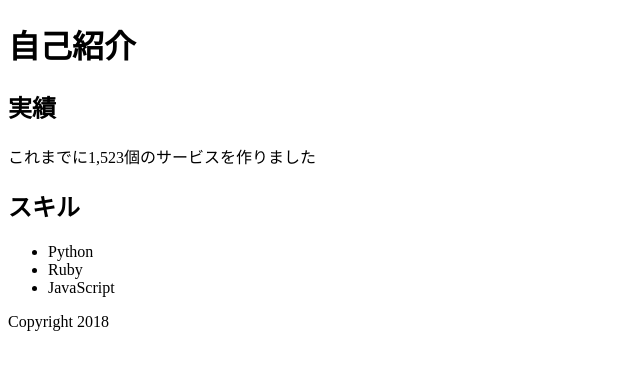
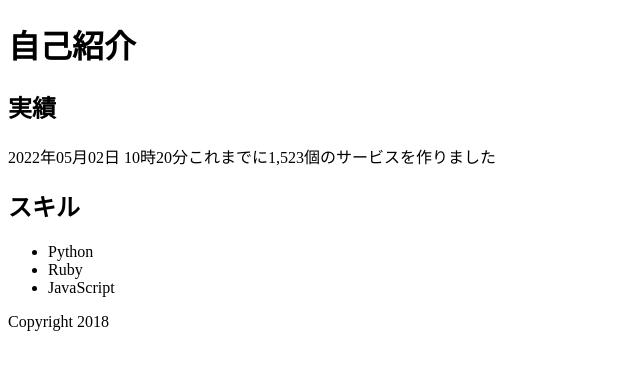
Before and after one commit to kf53495/django_tutorial, a Django app: page /about2/ in a window 1280 px wide. Shown: the part 32-402 px from the top of the page, without its empty margins (0-640 px from the left). Run offline with Django 4.2, Linux system fonts and the light colour scheme.

Commit message:
about2に現在時刻を表示するように設定

```diff
--- a/app2/templates/about2.html
+++ b/app2/templates/about2.html
@@ -4,7 +4,7 @@
 {% block main %}
     <h1>自己紹介</h1>
     <h2>実績</h2>
-    <p>これまでに{{ num_services|intcomma }}個のサービスを作りました</p>
+    <p>{% now "Y年m月d日 H時i分" %}これまでに{{ num_services|intcomma }}個のサービスを作りました</p>
     <h2>スキル</h2>
     <ul>
       {% for skill in skills %}
```
